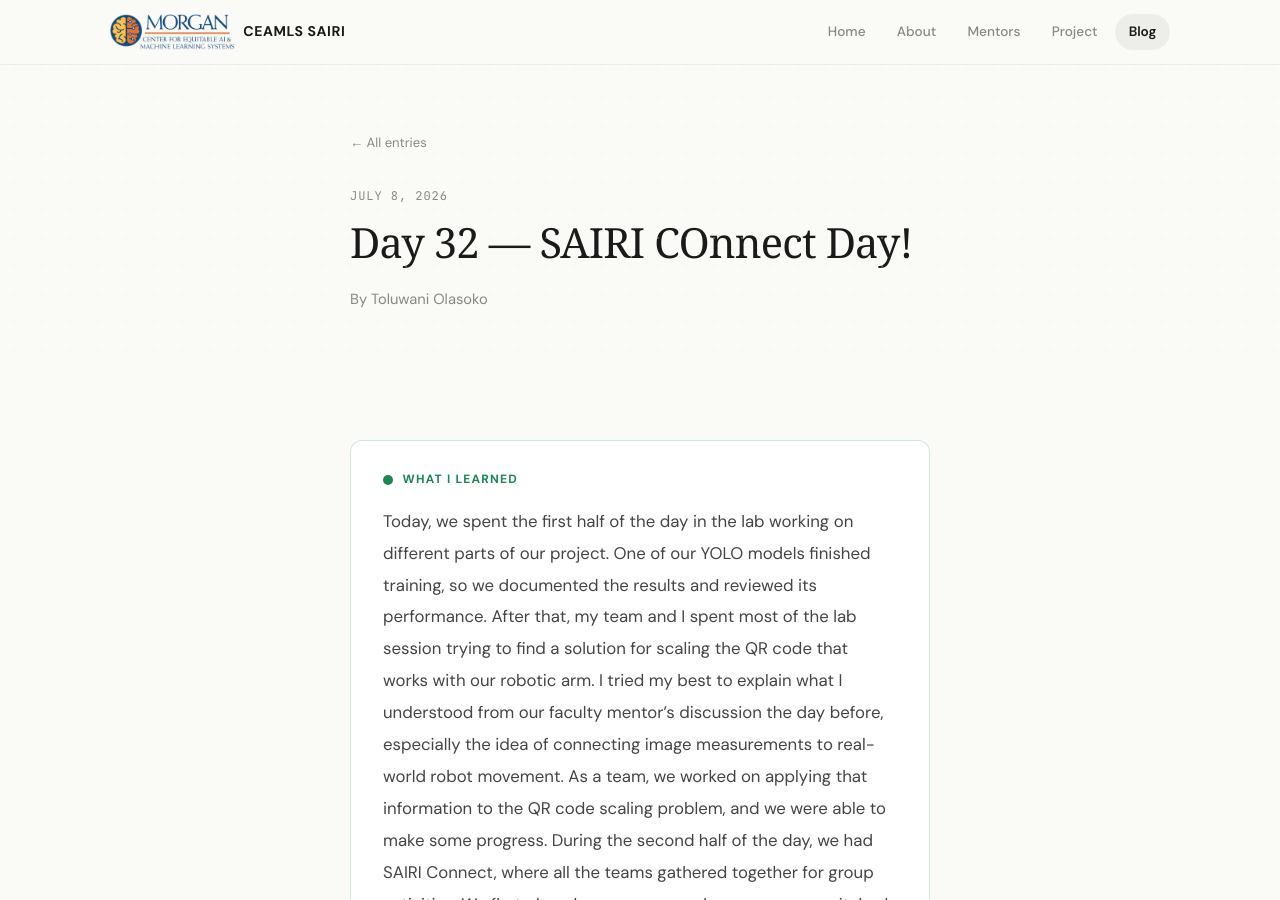
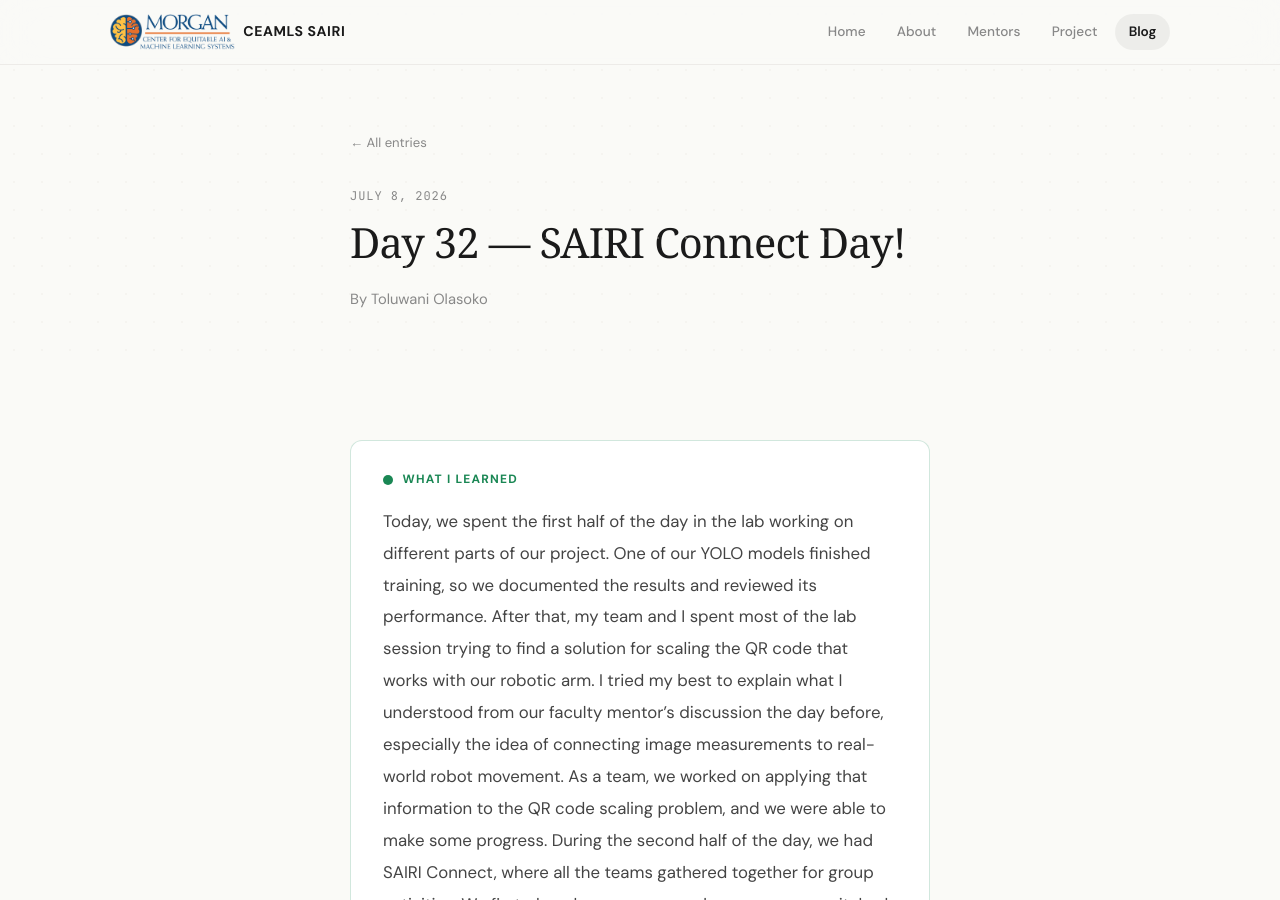
Before and after one commit to Toluwani101/toluwani101ceamls26.github.io, a Jekyll site: the page built from _posts/2026-07-08-day-32.md, in a window 1280 px wide and 900 px high. Built offline with Jekyll 4.4.1, drawn with Linux system fonts in a browser that asks for light colours; some web fonts are replaced.

```diff
--- a/_posts/2026-07-08-day-32.md
+++ b/_posts/2026-07-08-day-32.md
@@ -1,6 +1,6 @@
 ---
 layout: post
-title: "Day 32 — SAIRI COnnect Day!"
+title: "Day 32 — SAIRI Connect Day!"
 date: 2026-07-08
 permalink: /day32.html
 tags: ["SAIRI Connect"]
```
